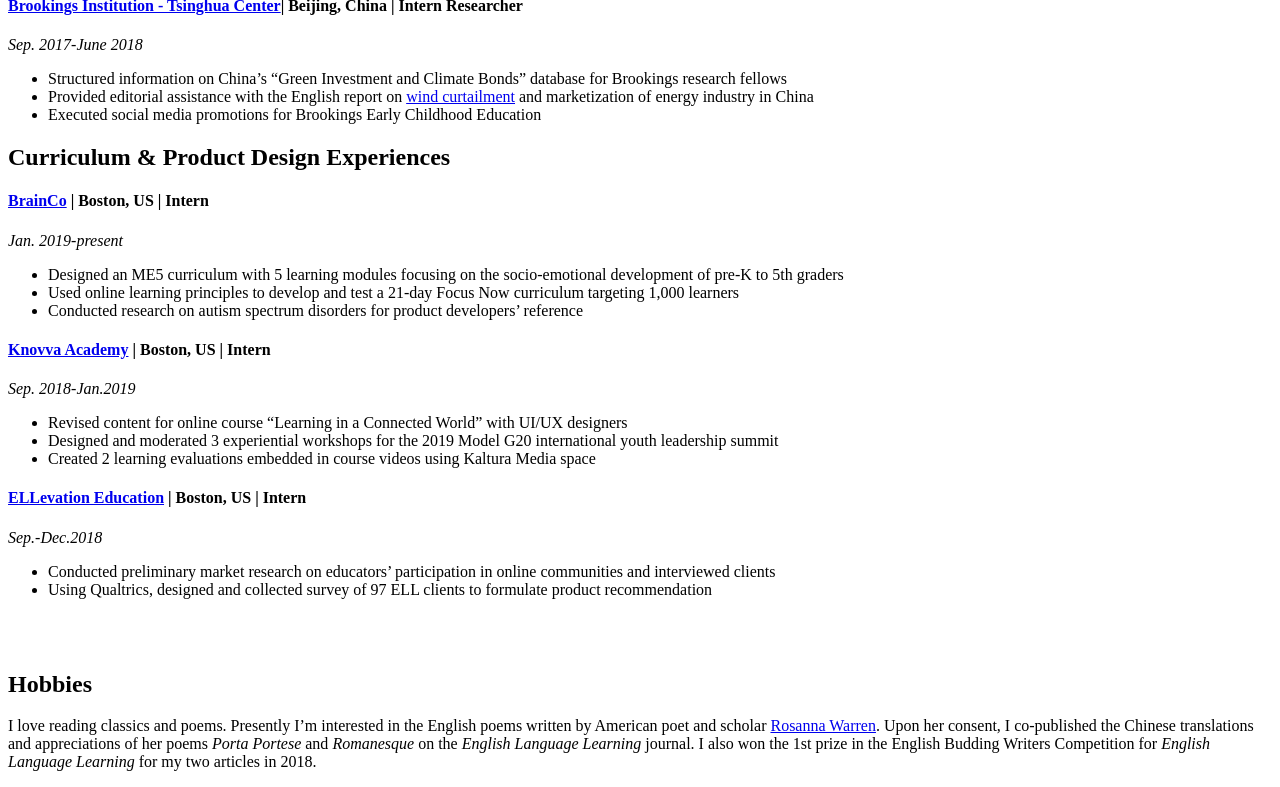
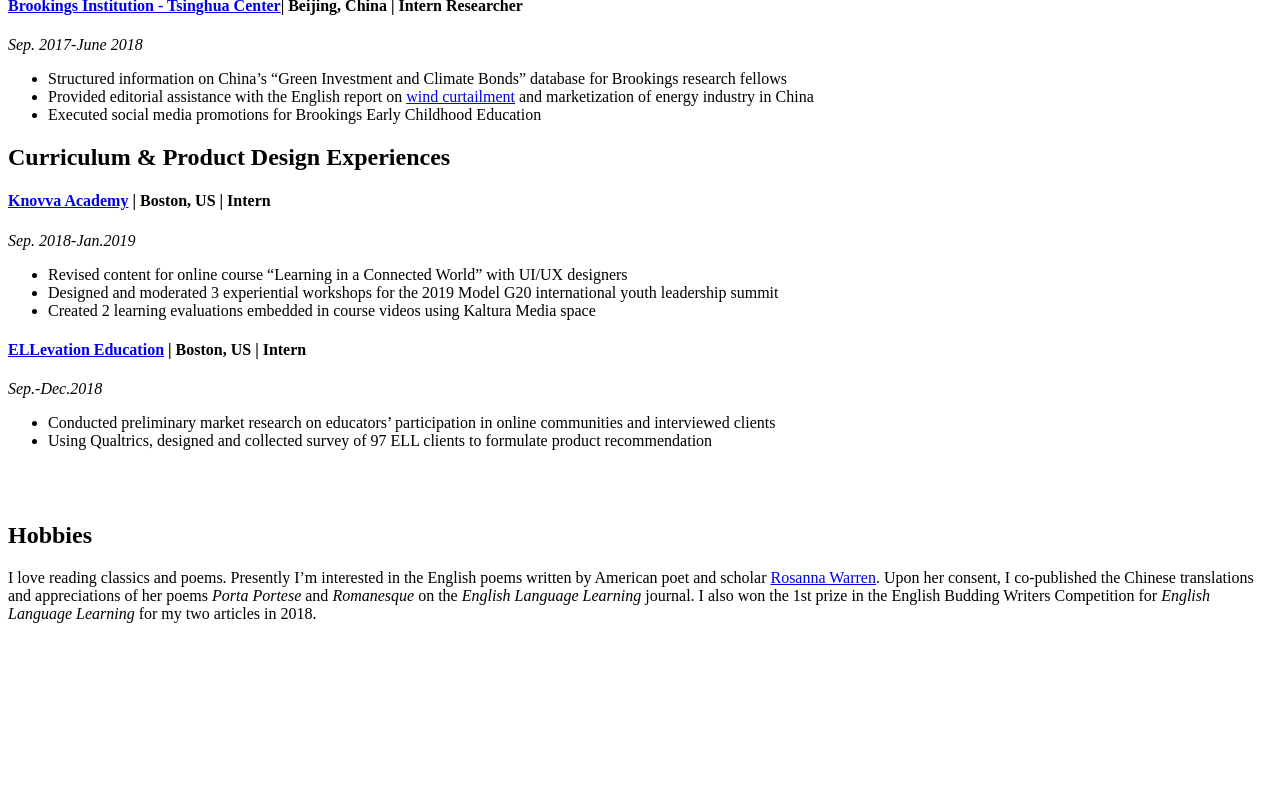
Before and after one commit to Sylviawzy/Sylviawzy.github.io, a Jekyll site: the page built from index.md, in a window 1280 px wide and 900 px high, scrolled down 3605 px, cut to the strip 113-900 px from the top of the window. Built offline with Jekyll 4.4.1, drawn with Linux system fonts in a browser that asks for light colours; our own code applies the rules of GitHub Pages for plain Markdown files; a style sheet for code colours, icons or effects is not loaded; after the commit the page ends 4357 px from its top, so only the background shows below that.

Commit message:
Update index.md

```diff
--- a/index.md
+++ b/index.md
@@ -68,13 +68,6 @@
 
 ## Curriculum & Product Design Experiences
 
-#### [BrainCo](https://www.brainco.tech/)  | Boston, US | Intern
-_Jan. 2019-present_
-- Designed an ME5 curriculum with 5 learning modules focusing on the socio-emotional development of pre-K to 5th graders
-- Used online learning principles to develop and test a 21-day Focus Now curriculum targeting 1,000 learners
--	Conducted research on autism spectrum disorders for product developers' reference
-
-
 #### [Knovva Academy](https://www.knovva.com/) | Boston, US | Intern
 _Sep. 2018-Jan.2019_
 -	Revised content for online course “Learning in a Connected World” with UI/UX designers
```
